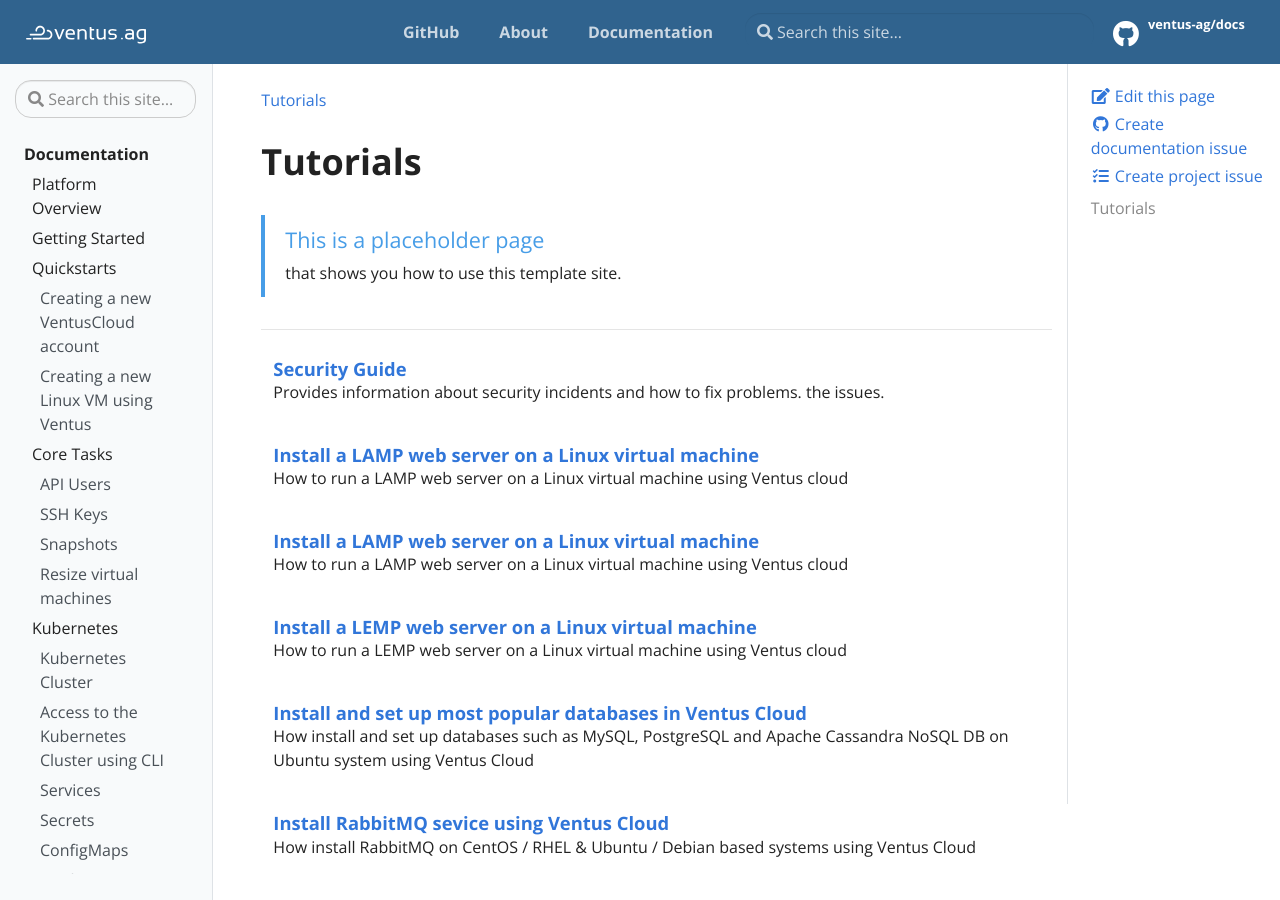
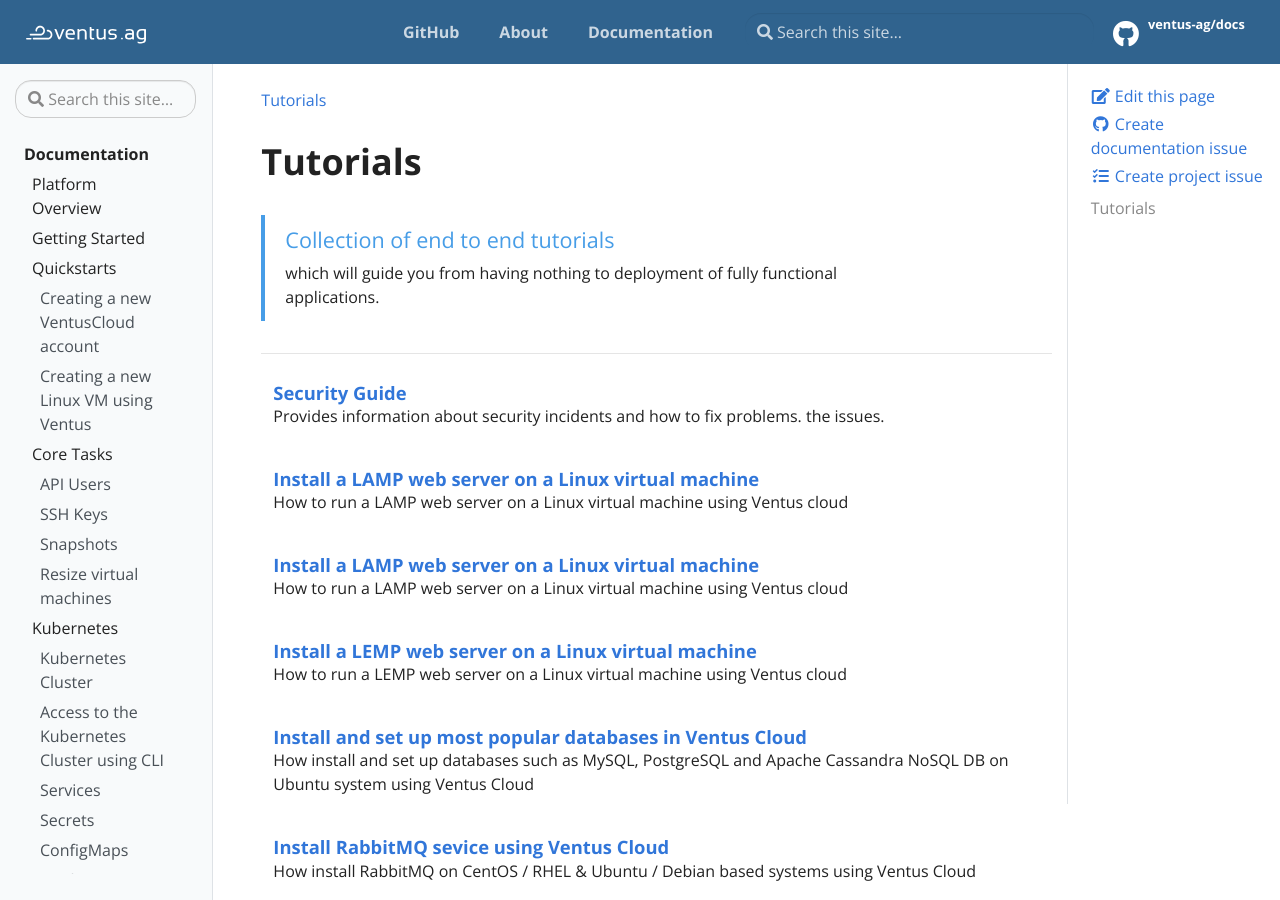
Before and after one commit to ventus-ag/docs, a Jekyll site: the page built from _docs/tutorials/index.md, in a window 1280 px wide and 900 px high. Built offline with Jekyll 4.4.1, drawn with Linux system fonts in a browser that asks for light colours.

Commit message:
Remove placeholder description for tutorials index

```diff
--- a/_docs/tutorials/index.md
+++ b/_docs/tutorials/index.md
@@ -7,7 +7,7 @@
 # Tutorials
 {: .no_toc }
 
-{% include alert.html type="info" title="This is a placeholder page " content="that shows you how to use this template site." %}
+{% include alert.html type="info" title="Collection of end to end tutorials " content="which will guide you from having nothing to deployment of fully functional applications." %}
 
 <div class="section-index">
     <hr class="panel-line">
```
